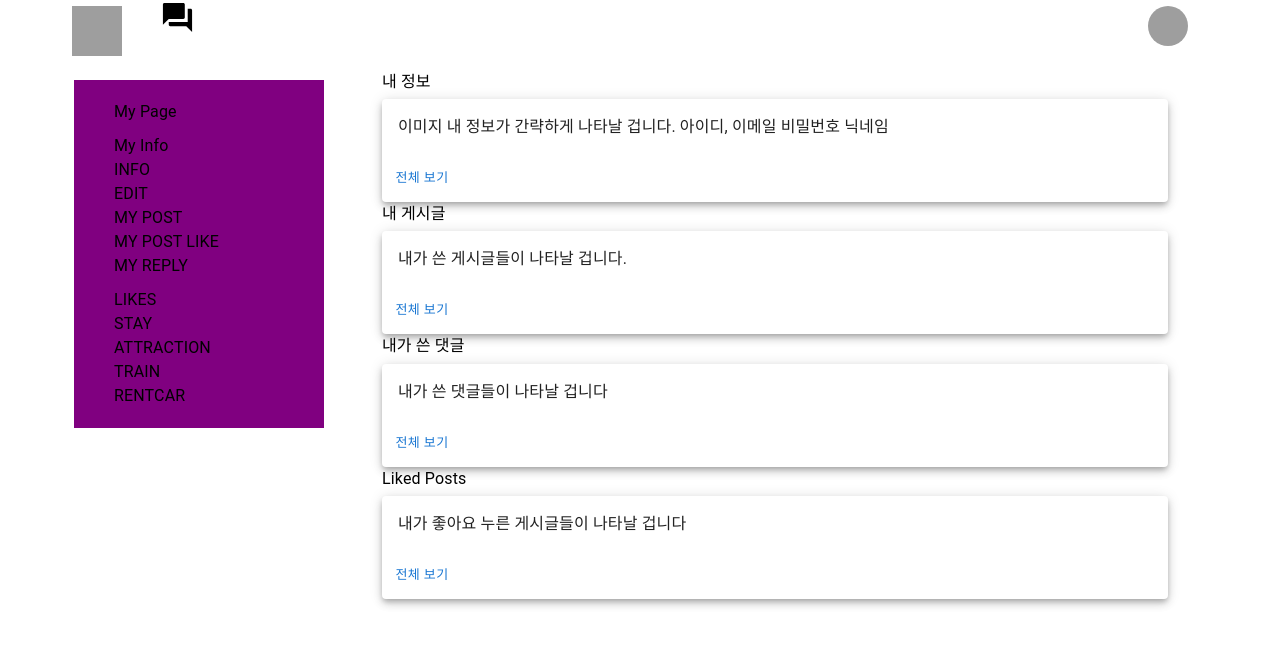
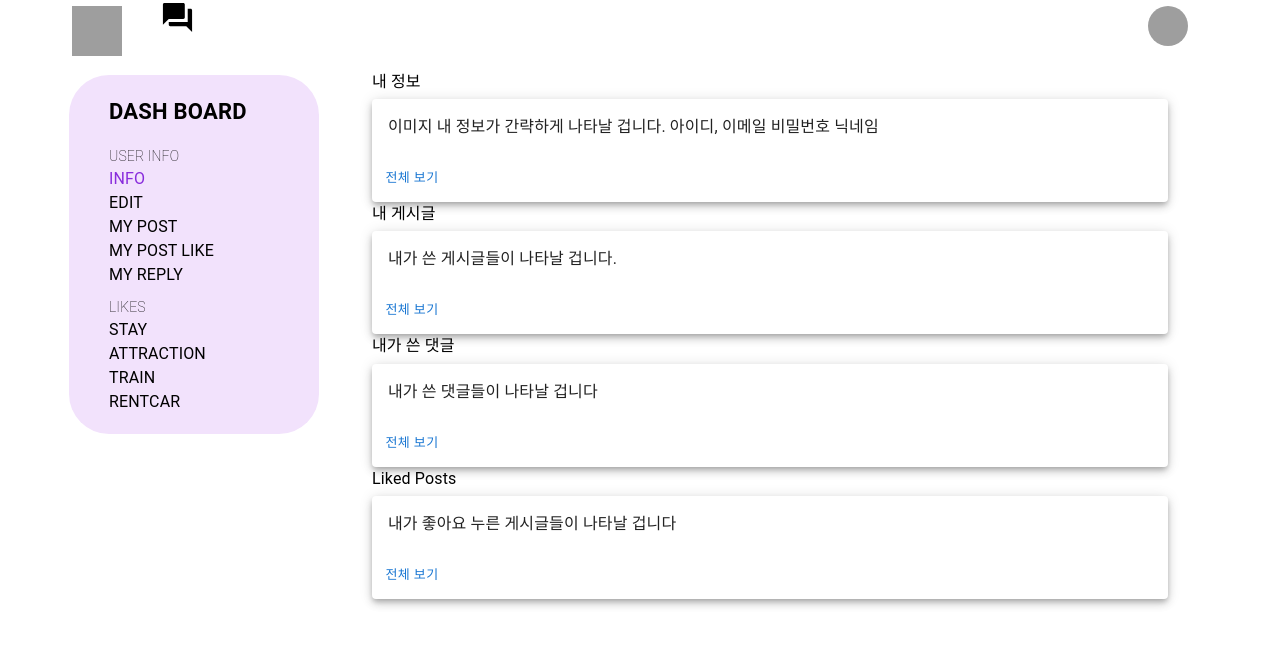
Before and after one commit to Manidle/final, a React (Create React App) app: page /user/profile in a window 1280 px wide. Shown: the top 646 px of the page. Built offline with nearby package versions, Linux system fonts and the light colour scheme; grey boxes are pictures that could not be loaded.

Commit message:
feat : 대쉬보드 CSS 적용

```diff
--- a/src/components/dashboardmyinfo/DashboardMyInfo.jsx
+++ b/src/components/dashboardmyinfo/DashboardMyInfo.jsx
@@ -1,63 +1,120 @@
-import { Box, Stack, Typography } from '@mui/material'
-import { Container } from '@mui/system'
-import MenuIcon from '@mui/icons-material/Menu';
-import React from 'react'
-import { useNavigate } from 'react-router-dom';
+import { Box, Stack, Typography } from "@mui/material";
+import { Container } from "@mui/system";
+import MenuIcon from "@mui/icons-material/Menu";
+import React from "react";
+import { useNavigate } from "react-router-dom";
 
 const DashboardMyInfo = () => {
-
   const navigate = useNavigate();
 
-    function handler(props){
-        navigate(`/user/${props}`)
+  function handler(props) {
+    navigate(`/user/${props}`);
   }
 
   return (
-    <Box sx={{ padding:'10px'}}>
+    <Box sx={{ padding: "5px" }}>
       <div className="dashBoardContainer">
         <div className="dashBoardWrapper">
-                <Box sx={{
-                        display:{ xs:'block', sm:'none'}
-                        }}>
-                    <MenuIcon/>
+          <Box
+            sx={{
+              display: { xs: "block", sm: "none" },
+            }}
+          >
+            <MenuIcon />
           </Box>
-                <Box sx={{
-                        display:{ xs:'none', sm:'block'},
-                        backgroundColor:'purple',
-                        minWidth:"200px",
-                        padding:'20px 10px 20px 40px'
-                        }} >
+          <Box
+            sx={{
+              display: { xs: "none", sm: "block" },
+              backgroundColor: "#F2E2FC",
+              minWidth: "200px",
+              padding: "20px 10px 20px 40px",
+              borderRadius: 10,
+            }}
+          >
             <Stack className="dashBoardTitleContainer">
-                        <Typography className='dashBoardTitle'>My Page</Typography>
+              <Typography
+                className="dashBoardTitle"
+                fontSize={22}
+                fontWeight="bold"
+                paddingBottom={1}
+              >
+                DASH BOARD
+              </Typography>
             </Stack>
             <Stack className="dashBoardSubTitle" margin="10px 0px 0px 0px">
-                        <div className="dashBoardMyInfo">
-                            <Typography className='dashBoardSubtitle'>My Info</Typography>
-                        </div>
+              <Typography
+                className="dashBoardTitle"
+                fontWeight="lighter"
+                fontSize={14}
+              >
+                USER INFO
+              </Typography>
               <Stack className="dashBoardMyInfoDetail">
-                            <Typography className='dashboardDetail' onClick={()=>{handler('profile')}}>INFO</Typography>
-                            <Typography className='dashboardDetail' onClick={()=>{handler('update')}}>EDIT</Typography>
-                            <Typography className='dashboardDetail' onClick={()=>{handler('myposts')}}>MY POST</Typography>
-                            <Typography className='dashboardDetail' onClick={()=>{handler('mylikes')}}>MY POST LIKE</Typography>
-                            <Typography className='dashboardDetail' onClick={()=>{handler('myreply')}}>MY REPLY</Typography>
+                <Typography
+                  color="#892CDC"
+                  className="dashboardDetail"
+                  onClick={() => {
+                    handler("profile");
+                  }}
+                >
+                  INFO
+                </Typography>
+                <Typography
+                  className="dashboardDetail"
+                  onClick={() => {
+                    handler("update");
+                  }}
+                >
+                  EDIT
+                </Typography>
+                <Typography
+                  className="dashboardDetail"
+                  onClick={() => {
+                    handler("myposts");
+                  }}
+                >
+                  MY POST
+                </Typography>
+                <Typography
+                  className="dashboardDetail"
+                  onClick={() => {
+                    handler("mylikes");
+                  }}
+                >
+                  MY POST LIKE
+                </Typography>
+                <Typography
+                  className="dashboardDetail"
+                  onClick={() => {
+                    handler("myreply");
+                  }}
+                >
+                  MY REPLY
+                </Typography>
               </Stack>
             </Stack>
             <Stack className="dashBoardSubTitle" margin="10px 0px 0px 0px">
               <div className="dashBoardTravel">
-                            <Typography className='dashBoardSubtitle'>LIKES</Typography>
+                <Typography
+                  className="dashBoardSubtitle"
+                  fontWeight="lighter"
+                  fontSize={14}
+                >
+                  LIKES
+                </Typography>
               </div>
               <Stack className="dashBoardTravelDetail">
-                            <Typography className='dashboardDetail'>STAY</Typography>
-                            <Typography className='dashboardDetail'>ATTRACTION</Typography>
-                            <Typography className='dashboardDetail'>TRAIN</Typography>
-                            <Typography className='dashboardDetail'>RENTCAR</Typography>
+                <Typography className="dashboardDetail">STAY</Typography>
+                <Typography className="dashboardDetail">ATTRACTION</Typography>
+                <Typography className="dashboardDetail">TRAIN</Typography>
+                <Typography className="dashboardDetail">RENTCAR</Typography>
               </Stack>
             </Stack>
           </Box>
         </div>
       </div>
     </Box>
-  )
-}
+  );
+};
 
-export default DashboardMyInfo
+export default DashboardMyInfo;
```
Lines whose indentation alone changed are shown as unchanged.
